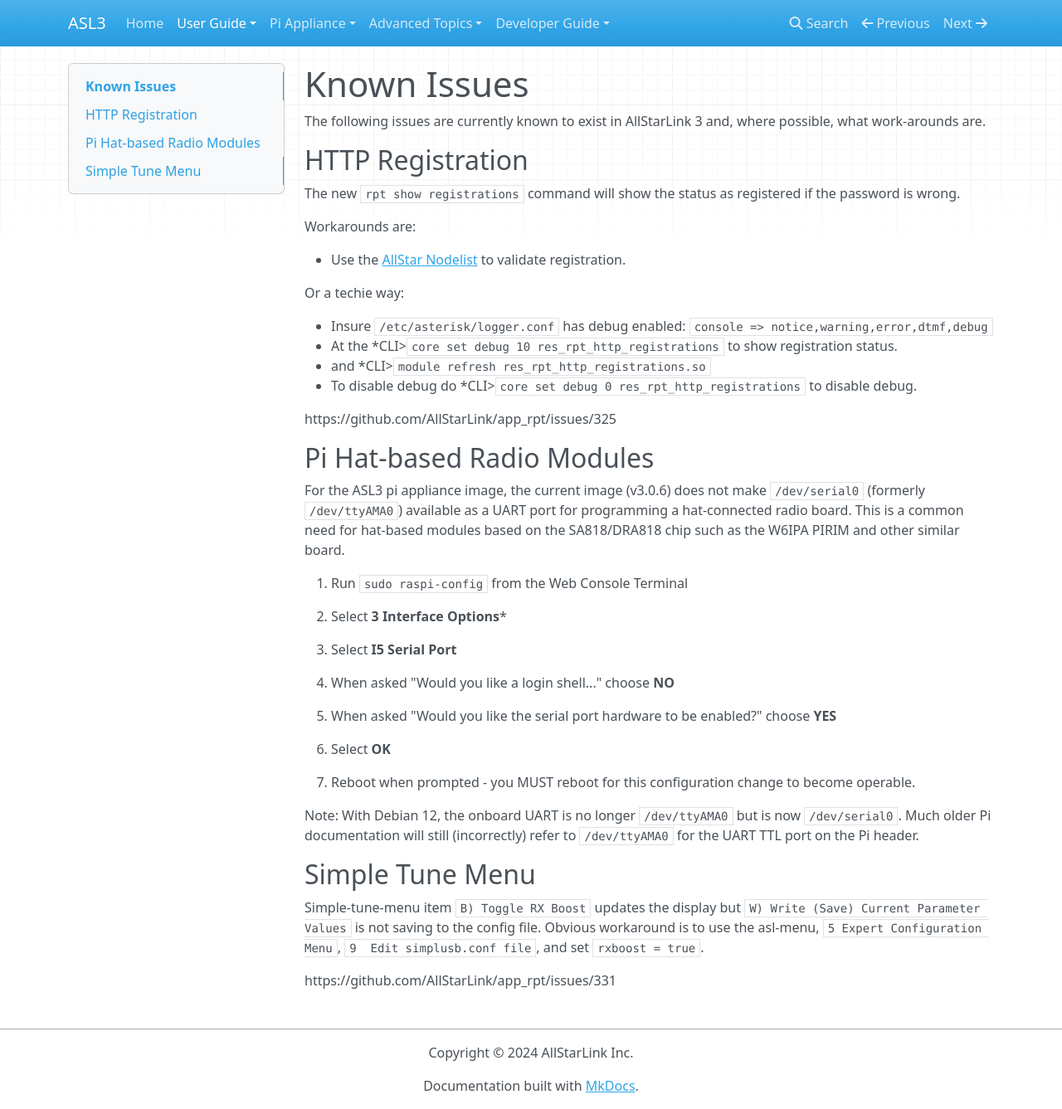
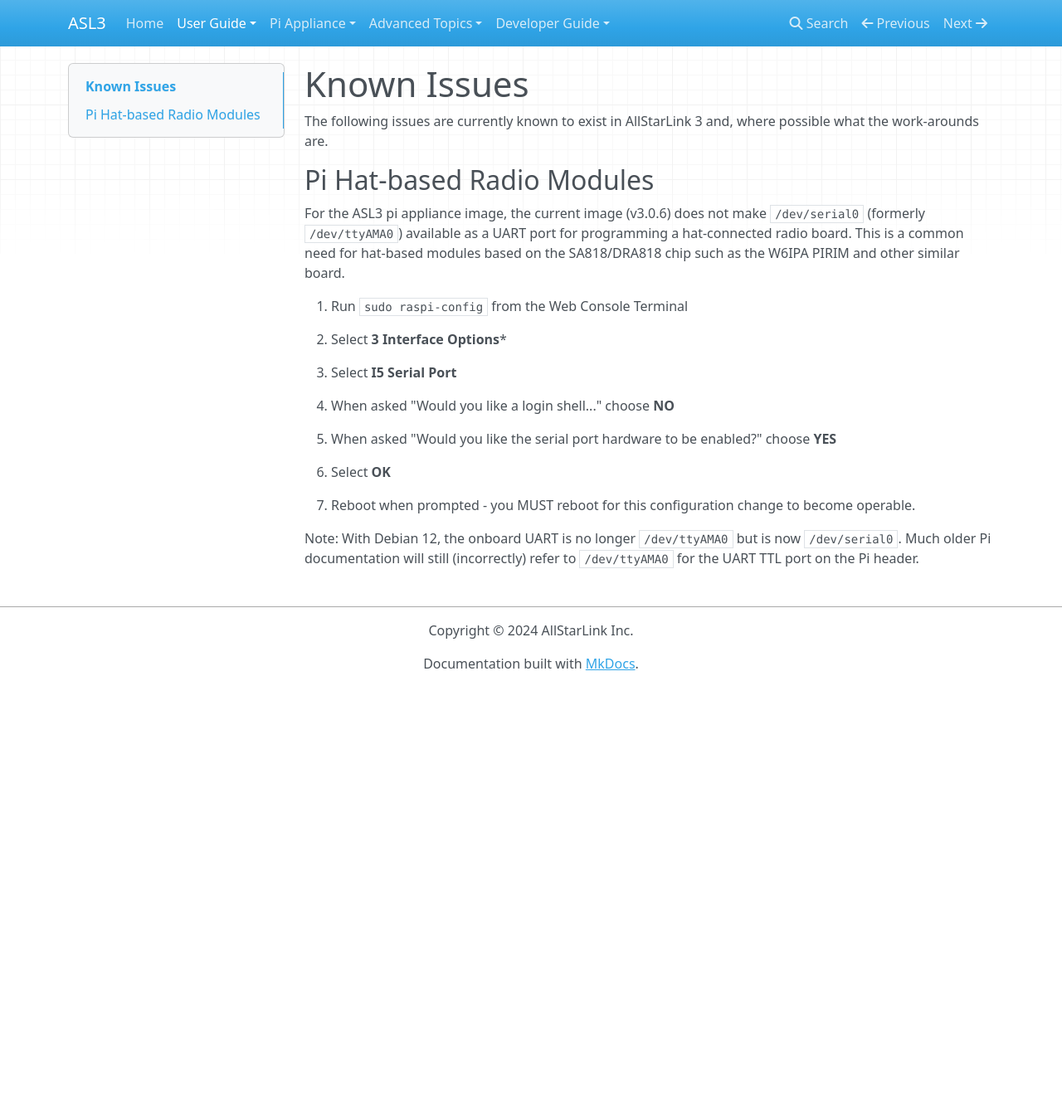
Before and after one commit to AllStarLink/ASL3-Manual, an MkDocs documentation site: the page built from docs/user-guide/known-issues.md, in a window 1280 px wide and 1337 px high. Shown: the whole window at 83% size. Built offline with MkDocs 1.6.1, drawn with Linux system fonts in a browser that asks for light colours; nearby versions of some CDN libraries.

Commit message:
Remove Two Known Issues
Remove HTTP Registration and Rx Boost issues.

```diff
--- a/docs/user-guide/known-issues.md
+++ b/docs/user-guide/known-issues.md
@@ -1,23 +1,6 @@
 # Known Issues
 The following issues are currently known to exist in AllStarLink 3 and,
-where possible, what work-arounds are.
-
-## HTTP Registration
-
-The new `rpt show registrations` command will show the status as registered if the password is wrong.
-
-Workarounds are:
-
-- Use the [AllStar Nodelist](https://allstarlink.org/nodelist) to validate registration.
-
-Or a techie way:
-
-- Insure `/etc/asterisk/logger.conf` has debug enabled: `console => notice,warning,error,dtmf,debug`
-- At the *CLI>`core set debug 10 res_rpt_http_registrations` to show registration status.
-- and *CLI>`module refresh res_rpt_http_registrations.so`
-- To disable debug do *CLI>`core set debug 0 res_rpt_http_registrations` to disable debug.
-
-https://github.com/AllStarLink/app_rpt/issues/325
+where possible what the work-arounds are.
 
 ## Pi Hat-based Radio Modules
 For the ASL3 pi appliance image, the current image (v3.0.6) does not make
@@ -45,12 +28,3 @@
 but is now `/dev/serial0`. Much older Pi documentation will still
 (incorrectly) refer to `/dev/ttyAMA0` for the UART TTL port on the
 Pi header.
-
-## Simple Tune Menu
-Simple-tune-menu item `B) Toggle RX Boost` updates the display
-but `W) Write (Save) Current Parameter Values` is not saving to
-the config file. Obvious workaround is to use the asl-menu,
-`5 Expert Configuration Menu`,  `9  Edit simplusb.conf file`,
-and set `rxboost = true`.
-
-https://github.com/AllStarLink/app_rpt/issues/331
```
